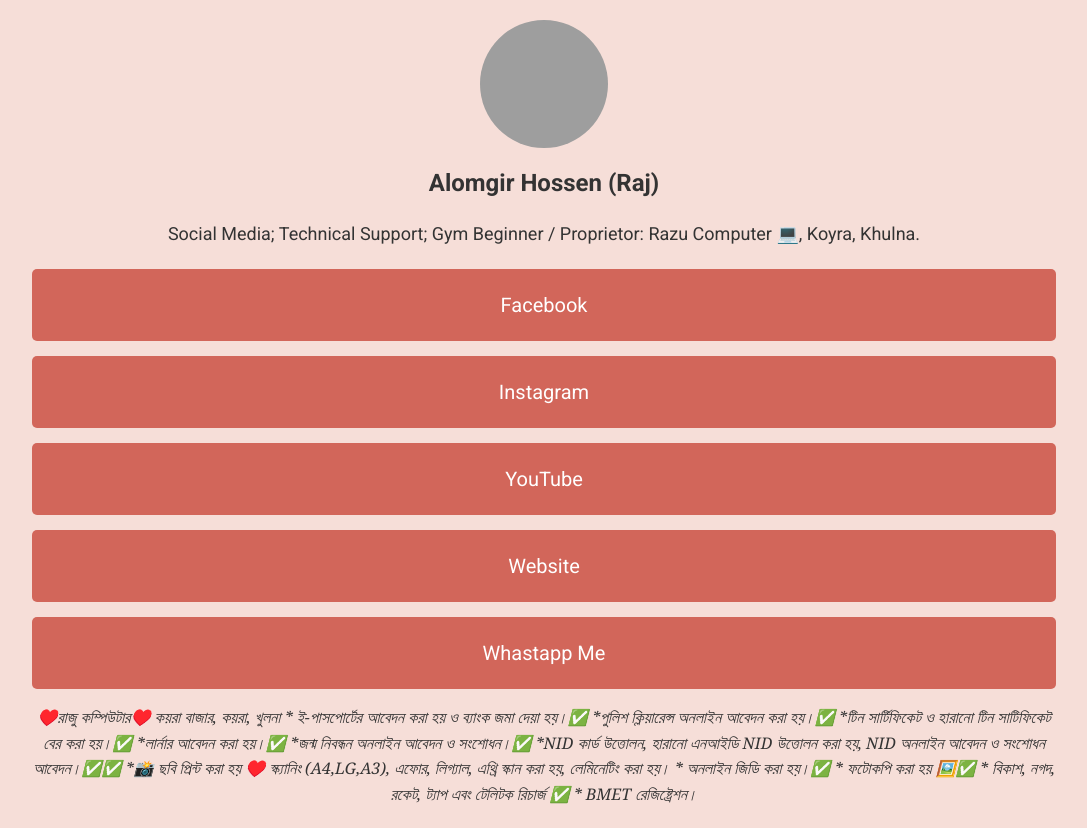
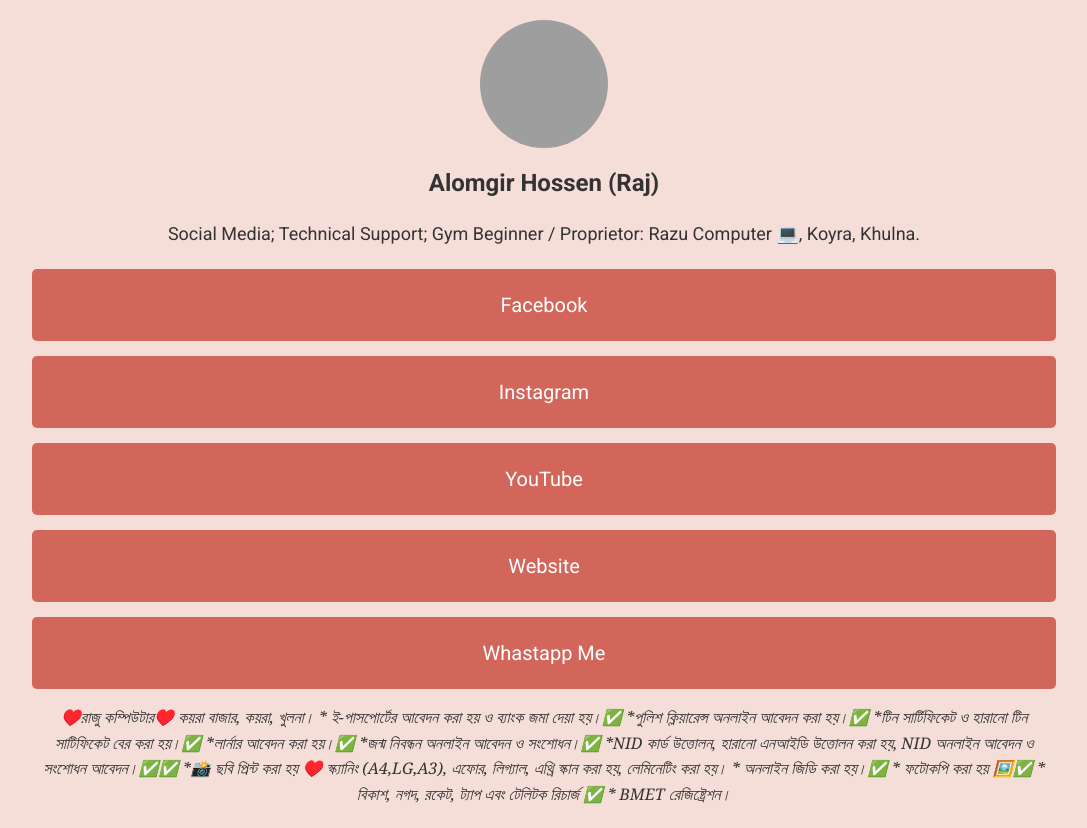
Before and after one commit to rumikoyra/mybizcard, a plain HTML site: page index.html in a window 1280 px wide. Shown: the whole page, without its empty margins (96-1183 px from the left). Drawn offline with Linux system fonts and the light colour scheme; grey boxes are pictures that could not be loaded.

Commit message:
Update index.html

```diff
--- a/index.html
+++ b/index.html
@@ -39,13 +39,13 @@
 
         <div class="footer">
           <p> ♥️রাজু কম্পিউটার♥️
-          কয়রা বাজার, কয়রা, খুলনা
+          কয়রা বাজার, কয়রা, খুলনা।
   * ই-পাসপোর্টের আবেদন করা হয় ও ব্যাংক জমা দেয়া হয়।✅
 *পুলিশ ক্লিয়ারেন্স অনলাইন আবেদন করা হয়।✅
 *টিন সার্টিফিকেট ও হারানো টিন সাটিফিকেট  বের করা হয়।✅
 *লার্নার আবেদন করা হয়।✅
 *জন্ম নিবন্ধন অনলাইন আবেদন ও সংশোধন।✅
-*NID কার্ড উত্তোলন, হারানো এনআইডি NID উত্তোলন করা হয়, NID অনলাইন আবেদন ও সংশোধন আবেদন।✅✅
+*NID কার্ড উত্তোলন, হারানো এনআইডি উত্তোলন করা হয়, NID অনলাইন আবেদন ও সংশোধন আবেদন।✅✅
 *📸 ছবি প্রিন্ট করা হয় ♥️ স্ক্যানিং (A4,LG,A3), এফোর, লিগ্যাল, এথ্রি স্কান করা হয়,  লেমিনেটিং করা হয়।
 * অনলাইন জিডি করা হয়।✅
 * ফটোকপি করা হয় 🖼️✅
```
